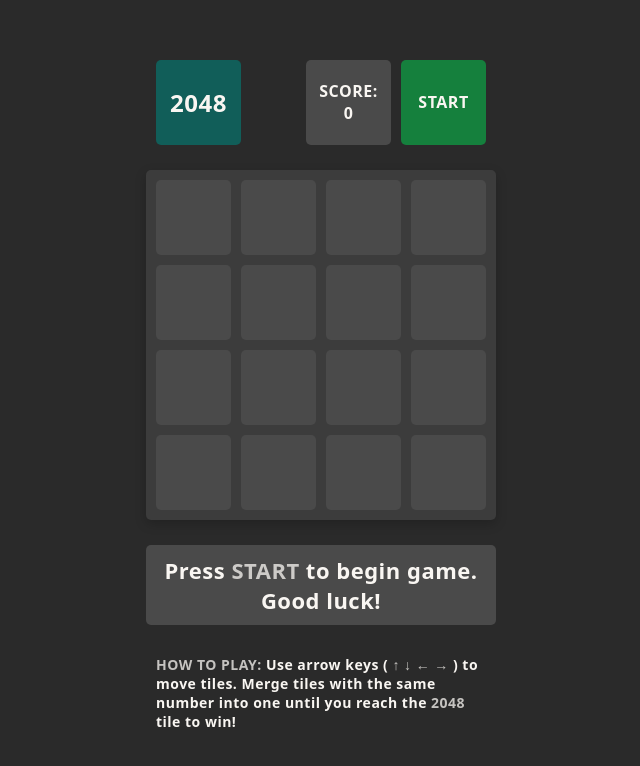
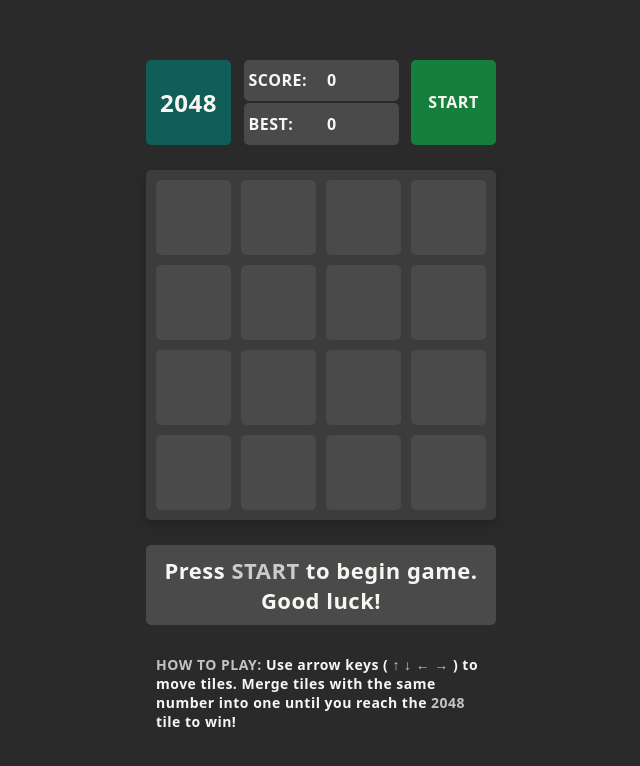
Before and after one commit to home2ego/my-2048, a website built with Vite: page index.html in a window 1280 px wide. Shown: the whole page, without its empty margins (319-959 px from the left). Built offline with nearby package versions, Linux system fonts and the light colour scheme.

Commit message:
add best score

```diff
--- a/index.html
+++ b/index.html
@@ -15,13 +15,20 @@
     <div class="container">
       <div class="game-header">
         <h1>2048</h1>
+
         <div class="controls">
           <p class="info">
             SCORE:
             <span class="game-score">0</span>
           </p>
-          <button class="button start">START</button>
+
+          <p class="info">
+            BEST:
+            <span class="game-best">0</span>
+          </p>
         </div>
+
+        <button class="button start">START</button>
       </div>
 
       <table class="game-field">
--- a/src/scripts/main.js
+++ b/src/scripts/main.js
@@ -4,11 +4,14 @@
 const game = new Game();
 
 const gameScore = document.querySelector('.game-score');
+const gameBest = document.querySelector('.game-best');
 const buttonStart = document.querySelector('.button.start');
 const gameCells = document.querySelectorAll('.field-cell');
 const messageWin = document.querySelector('.message-win');
 const messageLose = document.querySelector('.message-lose');
 const messageStart = document.querySelector('.message-start');
+
+gameBest.textContent = localStorage.getItem('bestScore') || 0;
 
 buttonStart.addEventListener('click', () => {
   if (buttonStart.classList.contains('start')) {
@@ -64,8 +67,19 @@
     cell.className = 'field-cell' + (value ? ` field-cell--${value}` : '');
   });
 
-  // Update score
+  // Update current score
   gameScore.textContent = game.getScore();
+
+  // Update best score
+  const currentScore = game.getScore();
+  const best = Number(localStorage.getItem('bestScore')) || 0;
+
+  if (currentScore > best) {
+    localStorage.setItem('bestScore', currentScore);
+    gameBest.textContent = currentScore;
+  } else {
+    gameBest.textContent = best;
+  }
 
   // Update messages
   const gameStatus = game.getStatus();
--- a/src/styles/main.scss
+++ b/src/styles/main.scss
@@ -57,8 +57,6 @@
   user-select: none;
   background-color: #4a4a4a;
 
-  transition: all 0.15s ease;
-
   &--2 {
     background-color: #778da9;
   }
@@ -95,10 +93,11 @@
 }
 
 .game-header {
-  display: flex;
+  display: grid;
+  grid-template-columns: 85px 155px 85px;
   justify-content: space-between;
 
-  padding-inline: 10px;
+  height: 85px;
 }
 
 h1 {
@@ -109,30 +108,29 @@
   justify-content: center;
 
   border-radius: 5px;
-  width: 85px;
-  height: 85px;
 
   font-size: 24px;
   background-color: #115e59;
 }
 
-.info {
+.controls {
   display: flex;
   flex-direction: column;
-  align-items: center;
-  justify-content: center;
+  row-gap: 2px;
 
-  width: 85px;
-  height: 85px;
+  font-size: 16px;
+}
+
+.info {
+  display: grid;
+  grid-template-columns: 1.1fr 1fr;
+  align-content: center;
+  height: 100%;
+
+  padding-left: 5px;
   border-radius: 5px;
 
-  font-size: 16px;
   background-color: #4a4a4a;
-}
-
-.controls {
-  display: flex;
-  column-gap: 10px;
 }
 
 .button {
@@ -143,8 +141,6 @@
 
   font-size: 16px;
   letter-spacing: 0.5px;
-  width: 85px;
-  height: 85px;
 
   transition: opacity 0.2s ease;
 
```
